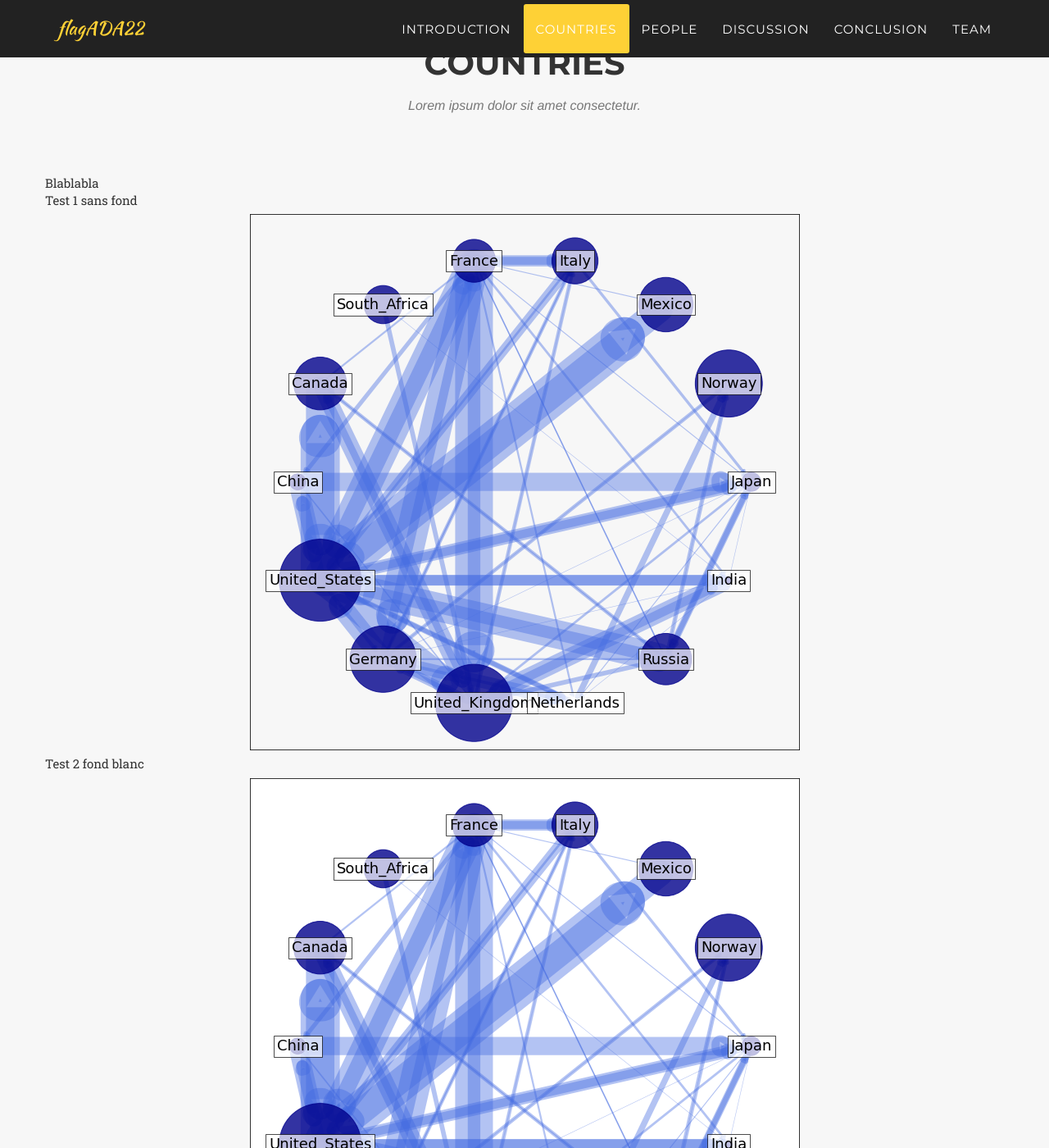
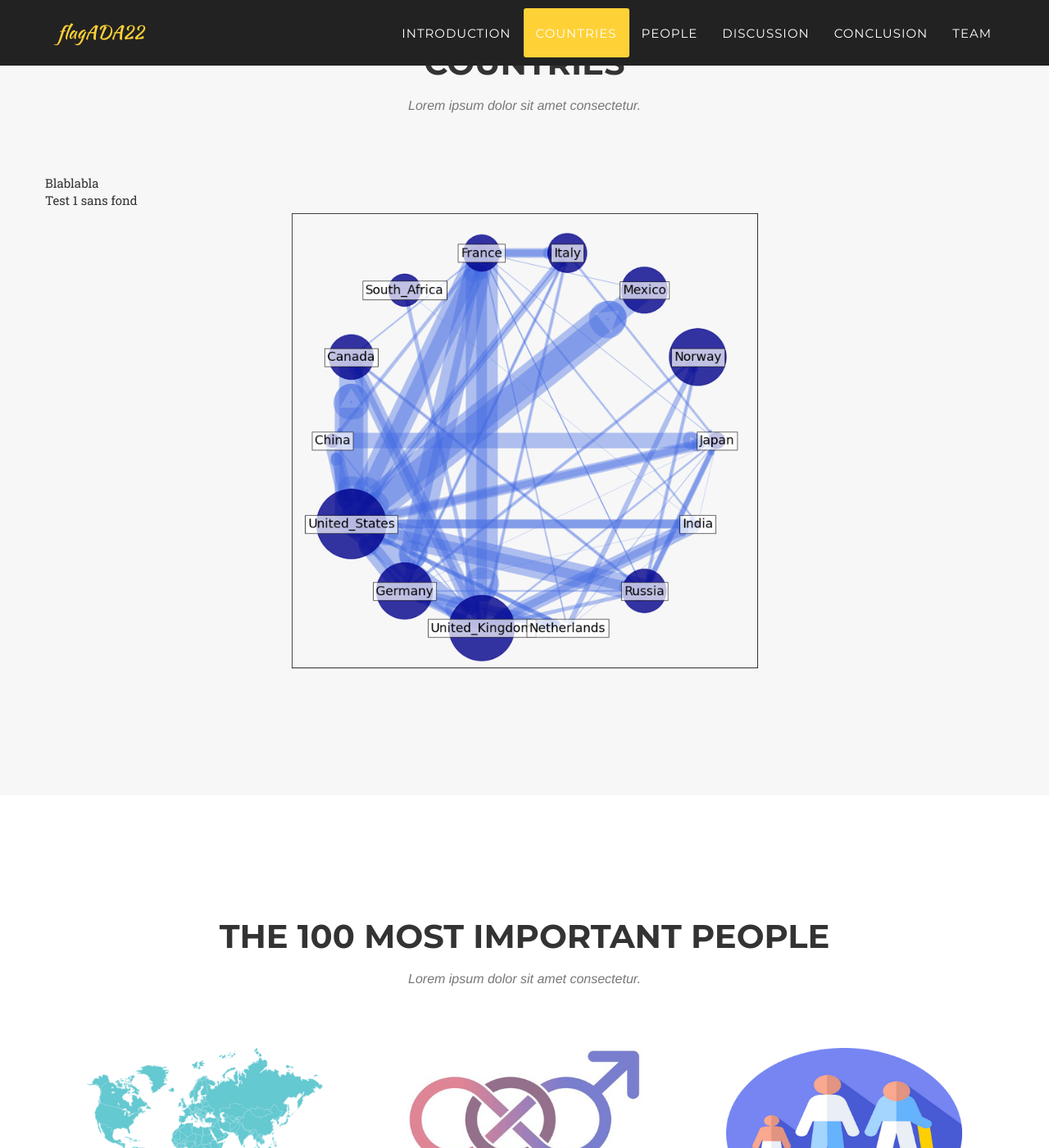
Before and after one commit to fbarde/ADA_Data_Story, a Jekyll site: the page built from index.html, in a window 1280 px wide and 1400 px high, scrolled down 2650 px. Shown: the whole window at 82% size. Built offline with Jekyll 4.4.1, drawn with Linux system fonts in a browser that asks for light colours; some web fonts are replaced.

Commit message:
Reshape plot

```diff
--- a/_includes/countries.html
+++ b/_includes/countries.html
@@ -13,16 +13,10 @@
             </div>
 
             <div class="col-md-12 residuals">
-                <img src="img/countries/pays_en_rond.png" class="img-responsive img-centered" alt="">
+                <img src="img/countries/pays_en_rond.png" width="580"
+                height="600" class="img-responsive img-centered" alt="">
             </div>
 
-            <div class="row text-justify">
-            Test 2 fond blanc <br>
-            </div>
-
-            <div class="col-md-12 residuals">
-                <img src="img/countries/pays_en_rond_fond_blanc.png" class="img-responsive img-centered" alt="">
-            </div>
 
 
         </div>
--- a/_includes/css/agency.css
+++ b/_includes/css/agency.css
@@ -258,7 +258,7 @@
     }
 
     .navbar-default.navbar-shrink {
-        padding: 5px 0;
+        padding: 10px 0;
         background-color: #222;
     }
 
```
